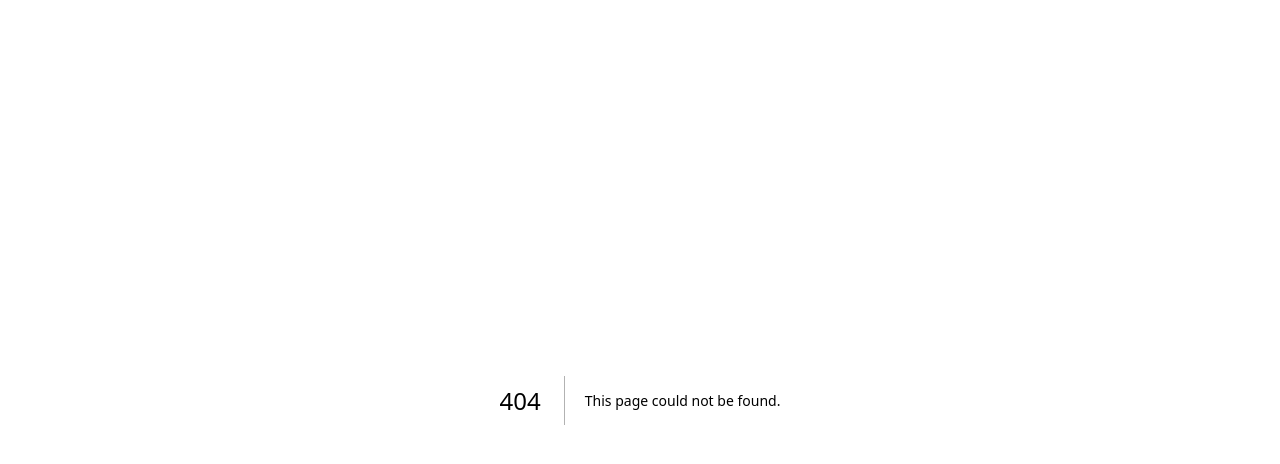
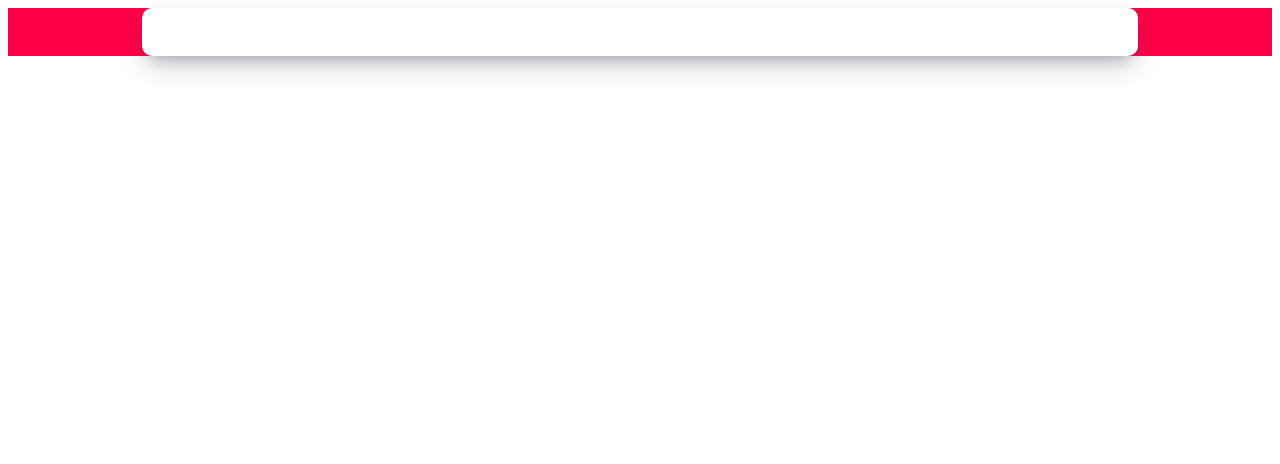
Before and after one commit to J-Romulo/amazonia-drones, a Next.js app: page /fastestRoute in a window 1280 px wide. Before the commit this address had no page. Shown: the top 464 px of the page. Built offline with nearby package versions, Linux system fonts and the light colour scheme.

Commit message:
feat: create fastest route page base

```diff
--- /dev/null
+++ b/src/app/fastestRoute/page.tsx
@@ -0,0 +1,13 @@
+'use client'
+import * as HomeStyle from '../styles'
+import * as S from './styles'
+
+export default function FastestRoute(){
+    return(
+        <HomeStyle.Container>
+            <S.MainContent>
+
+            </S.MainContent>
+        </HomeStyle.Container>
+    )
+}
--- /dev/null
+++ b/src/app/fastestRoute/styles.ts
@@ -0,0 +1,16 @@
+import styled from "styled-components";
+
+export const MainContent = styled.main`
+    display: flex;
+    flex-direction: column;
+    align-items: center;
+    padding: 1.5rem;
+    row-gap: 1rem;
+    width: 75%;
+    height: 80%;
+    border-radius: 10px;
+    background-color: white;
+    box-shadow: 0px 13px 27px -5px rgba(50, 50, 93, 0.25),
+		0px 8px 16px -8px rgba(0, 0, 0, 0.3),
+		0px -6px 16px -6px rgba(0, 0, 0, 0.025);
+`
```
